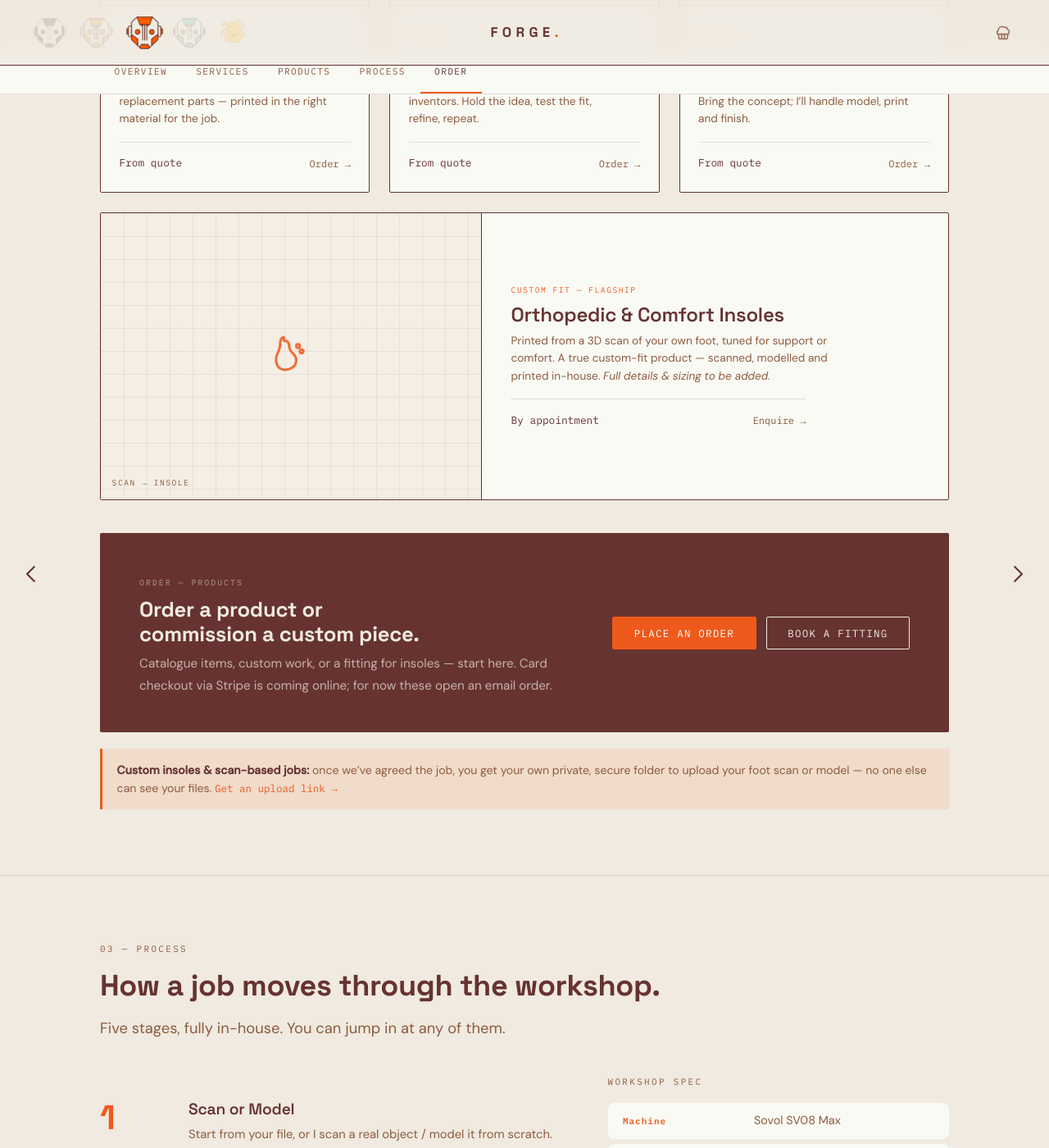
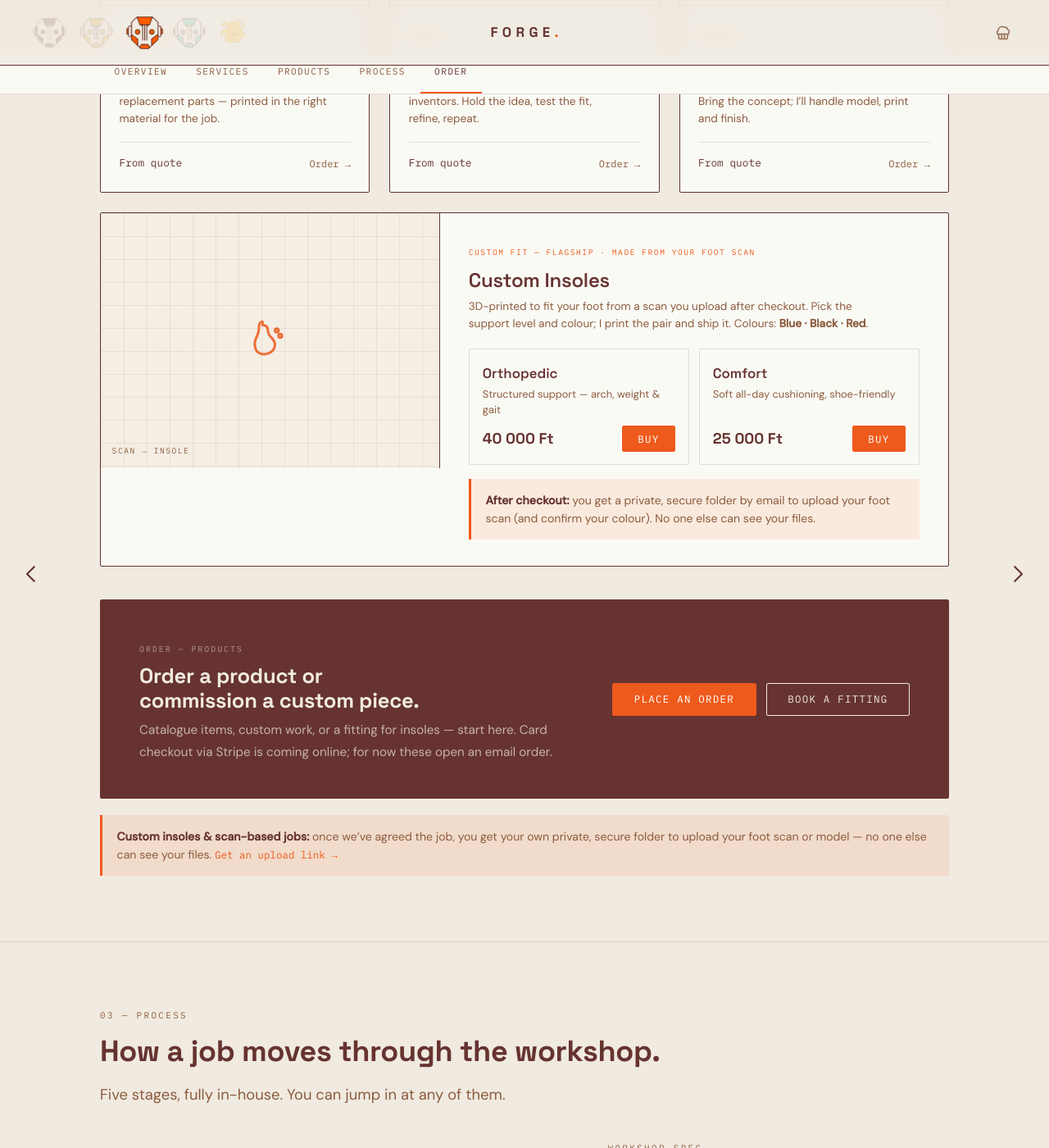
Before and after one commit to 3PO-3D/3po-3d.github.io, a Jekyll site: the page built from forge/index.md, in a window 1280 px wide and 1400 px high, scrolled down 2547 px. Shown: the whole window at 82% size. Built offline with Jekyll 4.4.1, drawn with Linux system fonts in a browser that asks for light colours.

Commit message:
content(forge): insole as two priced variants (Orthopedic 40k / Comfort 25k Ft) + colours + buy hooks
FORGE flagship now shows Orthopedic (40 000 Ft) + Comfort (25 000 Ft) custom insoles, each Blue/Black/Red. Two data-stripe-link Buy hooks (email fallback until the Stripe Payment Links are pasted). Colour chosen at checkout (Stripe custom field) or with the scan upload.

Co-Authored-By: Claude Opus 4.8 (1M context) <noreply@anthropic.com>

```diff
--- a/forge/index.md
+++ b/forge/index.md
@@ -137,17 +137,31 @@ permalink: /forge/
           <div class="product-foot"><span class="price">From quote</span><span class="arrow">Order &rarr;</span></div>
         </div>
       </a>
-      <a class="product" href="#order-products" style="grid-column: span 3;">
-        <div style="display:grid; grid-template-columns: 0.9fr 1.1fr;">
+      <div class="product insole-flagship" style="grid-column: span 3;">
+        <div class="insole-cols" style="display:grid; grid-template-columns: 0.8fr 1.2fr;">
           <div class="media ratio-4-3" data-label="Scan → insole" style="border-right:var(--bw) solid var(--text);border-bottom:none;"><div class="media-grid-tex"></div><svg class="ph-glyph" width="52" height="52" viewBox="0 0 24 24" fill="none" stroke="currentColor" stroke-width="1.4" stroke-linejoin="round"><path d="M8 3c2 0 3 1 3 3 0 2 1 3 2 4s2 2 2 4-1 4-4 5-6 0-7-3 0-5 1-7 1-3 1-5 1-3 2-3z"/><circle cx="16" cy="6" r="1"/><circle cx="18" cy="9" r="1"/></svg></div>
-          <div class="product-body" style="display:flex;flex-direction:column;justify-content:center;padding:2rem 2.2rem;">
-            <span class="product-cat">Custom Fit — Flagship</span>
-            <h3 style="font-size:1.5rem;">Orthopedic &amp; Comfort Insoles</h3>
-            <p style="max-width:46ch;">Printed from a 3D scan of your own foot, tuned for support or comfort. A true custom-fit product — scanned, modelled and printed in-house. <em>Full details &amp; sizing to be added.</em></p>
-            <div class="product-foot" style="max-width:360px;"><span class="price">By appointment</span><span class="arrow">Enquire &rarr;</span></div>
+          <div class="product-body" style="padding:2rem 2.2rem;">
+            <span class="product-cat">Custom Fit — Flagship · made from your foot scan</span>
+            <h3 style="font-size:1.5rem;">Custom Insoles</h3>
+            <p style="max-width:54ch;">3D-printed to fit your foot from a scan you upload after checkout. Pick the support level and colour; I print the pair and ship it. Colours: <strong>Blue · Black · Red</strong>.</p>
+            <div class="insole-buy-row">
+              <div class="insole-variant">
+                <div class="iv-info"><span class="iv-name">Orthopedic</span><span class="iv-desc">Structured support — arch, weight &amp; gait</span></div>
+                <div class="iv-foot"><span class="price">40 000 Ft</span>
+                  <!-- TODO: set data-stripe-link to the Stripe Payment Link for the ORTHOPEDIC insole -->
+                  <a class="btn btn-accent product-buy" data-stripe-link="" href="mailto:3po@3po3d.com?subject=Orthopedic%20insole%20order&body=Colour%20(Blue%2FBlack%2FRed)%3A%0AShoe%20size%3A">Buy</a></div>
+              </div>
+              <div class="insole-variant">
+                <div class="iv-info"><span class="iv-name">Comfort</span><span class="iv-desc">Soft all-day cushioning, shoe-friendly</span></div>
+                <div class="iv-foot"><span class="price">25 000 Ft</span>
+                  <!-- TODO: set data-stripe-link to the Stripe Payment Link for the COMFORT insole -->
+                  <a class="btn btn-accent product-buy" data-stripe-link="" href="mailto:3po@3po3d.com?subject=Comfort%20insole%20order&body=Colour%20(Blue%2FBlack%2FRed)%3A%0AShoe%20size%3A">Buy</a></div>
+              </div>
+            </div>
+            <div class="upload-note" style="margin-top:1.1rem;"><strong>After checkout:</strong> you get a private, secure folder by email to upload your foot scan (and confirm your colour). No one else can see your files.</div>
           </div>
         </div>
-      </a>
+      </div>
     </div>
 
     <div class="order-band" id="order-products" style="margin-top:2.5rem;">
@@ -235,4 +249,13 @@ permalink: /forge/
   .upload-note { padding: 0.9rem 1.1rem; background: var(--accent-soft); border-left: 3px solid var(--accent); border-radius: 0 var(--radius) var(--radius) 0; font-size: 0.88rem; color: var(--muted); line-height: 1.6; }
   .upload-note strong { color: var(--text); }
   .upload-note .upload-req { color: var(--accent); text-decoration: none; font-family: var(--font-mono); font-size: 0.78rem; }
+  /* Insole flagship — two priced variants */
+  .insole-buy-row { display: grid; grid-template-columns: 1fr 1fr; gap: 0.75rem; margin-top: 1.25rem; }
+  .insole-variant { border: var(--bw) solid var(--hairline); border-radius: var(--radius); padding: 0.9rem 1rem; display: flex; flex-direction: column; gap: 0.6rem; }
+  .insole-variant .iv-name { display: block; font-family: var(--font-head); font-weight: 600; font-size: 1.05rem; color: var(--text); }
+  .insole-variant .iv-desc { display: block; font-size: 0.8rem; color: var(--muted); line-height: 1.45; margin-top: 0.15rem; }
+  .insole-variant .iv-foot { display: flex; align-items: center; justify-content: space-between; gap: 0.75rem; margin-top: auto; }
+  .insole-variant .iv-foot .price { font-family: var(--font-head); font-weight: 700; font-size: 1.15rem; color: var(--text); }
+  .insole-variant .product-buy { padding: 0.55rem 1.15rem; }
+  @media (max-width: 600px) { .insole-cols { grid-template-columns: 1fr !important; } .insole-buy-row { grid-template-columns: 1fr; } }
 </style>
```
